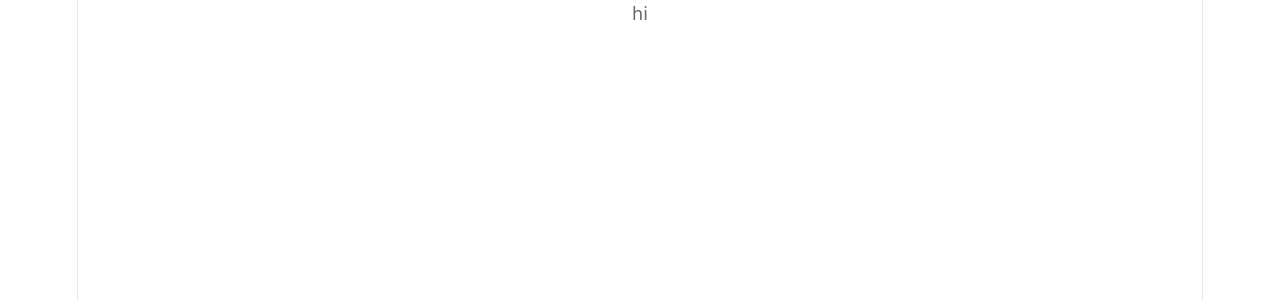
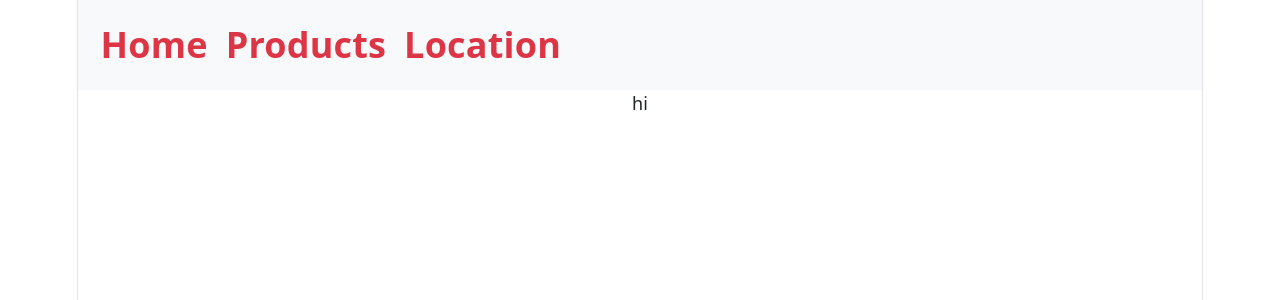
Before and after one commit to subvertReal/Almarah-Website-React-Vite, a React (Vite) app: page / in a window 1280 px wide. Shown: the top 300 px of the page. Built offline with nearby package versions, Linux system fonts and the light colour scheme.

Commit message:
Created navbar and footer component, added react-bootstrap to package.json

```diff
--- /dev/null
+++ b/components/NavBar.jsx
@@ -0,0 +1,28 @@
+import Container from 'react-bootstrap/Container';
+import Nav from 'react-bootstrap/Nav';
+import Navbar from 'react-bootstrap/Navbar';
+import '../src/styles/navbar.css'
+
+
+
+function NavBar(){
+
+    return(
+        <Navbar expand="lg" className="bg-body-tertiary">
+            <Container>
+                {/* <Navbar.Brand  href="/"><img id='paanHutLogo' src=''></img></Navbar.Brand> */}
+                <Navbar.Toggle aria-controls="basic-navbar-nav" />
+                <Navbar.Collapse id="basic-navbar-nav">
+                <Nav className="me-auto">
+                    <Nav.Link href="/" id='text'>Home</Nav.Link>
+                    <Nav.Link href="products" id='text'>Products</Nav.Link>
+                    <Nav.Link href='location' id='text'>Location</Nav.Link>
+
+                </Nav>
+                </Navbar.Collapse>
+            </Container>
+            </Navbar>
+        )
+}
+
+export default NavBar
--- a/package.json
+++ b/package.json
@@ -10,7 +10,9 @@
     "preview": "vite preview"
   },
   "dependencies": {
+    "bootstrap": "^5.3.8",
     "react": "^19.2.7",
+    "react-bootstrap": "^2.10.10",
     "react-dom": "^19.2.7",
     "react-router-dom": "^7.18.1"
   },
--- a/pages/Home.jsx
+++ b/pages/Home.jsx
@@ -1,11 +1,23 @@
 import '../src/App.css'
 
+// bootstrap imports
+<link
+  rel="stylesheet"
+  href="https://cdn.jsdelivr.net/npm/bootstrap@5.3.5/dist/css/bootstrap.min.css"
+  integrity="sha384-SgOJa3DmI69IUzQ2PVdRZhwQ+dy64/BUtbMJw1MZ8t5HZApcHrRKUc4W0kG879m7"
+  crossorigin="anonymous"
+/>
+import 'bootstrap/dist/css/bootstrap.min.css';
+
+import NavBar from '../components/NavBar'
+import Footer from '../components/NavBar'
 
 
 function App() {
 
   return (
     <>
+    <NavBar />
       <div>hi</div>
 
       </>
--- /dev/null
+++ b/src/styles/navbar.css
@@ -0,0 +1,10 @@
+#text {
+    font-weight: bold;
+    font-size: 2em;
+    color: #dc3545;
+}
+
+#paanHutLogo{
+    width: 5em;
+    height: auto;
+}
```
Also changed, not shown: components/Footer.jsx (added, +9 -0 lines), src/styles/Footer.css (added, +8 -0 lines), 1 other file (tests, documents, lock files or other folders).
